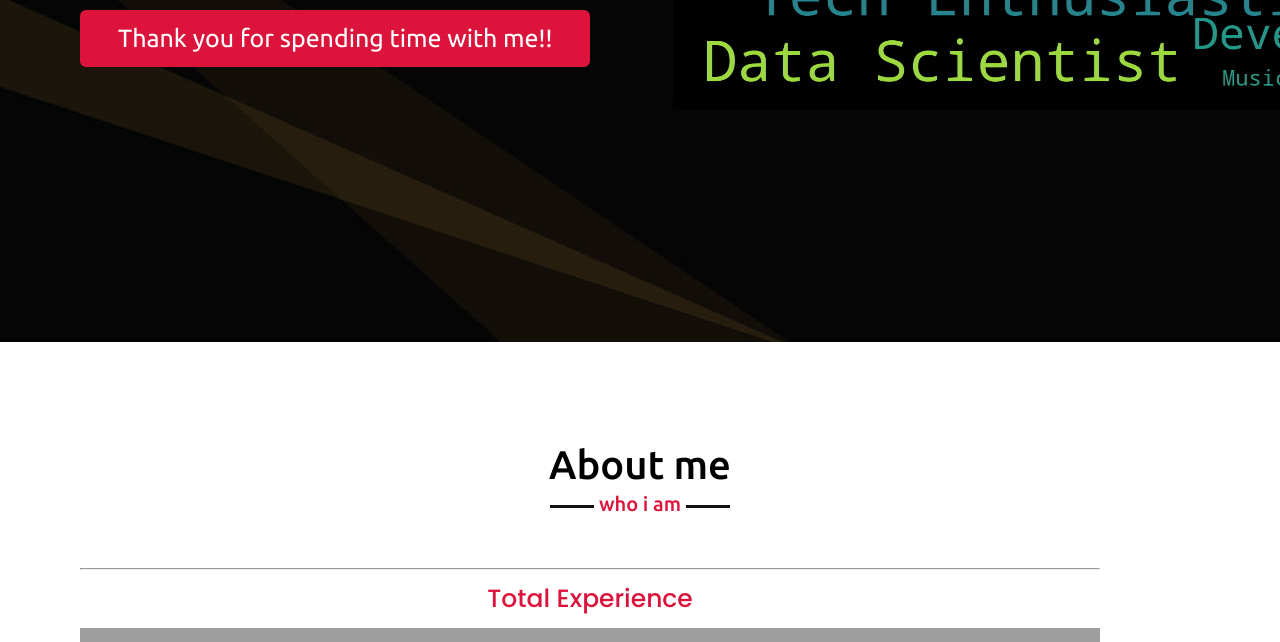
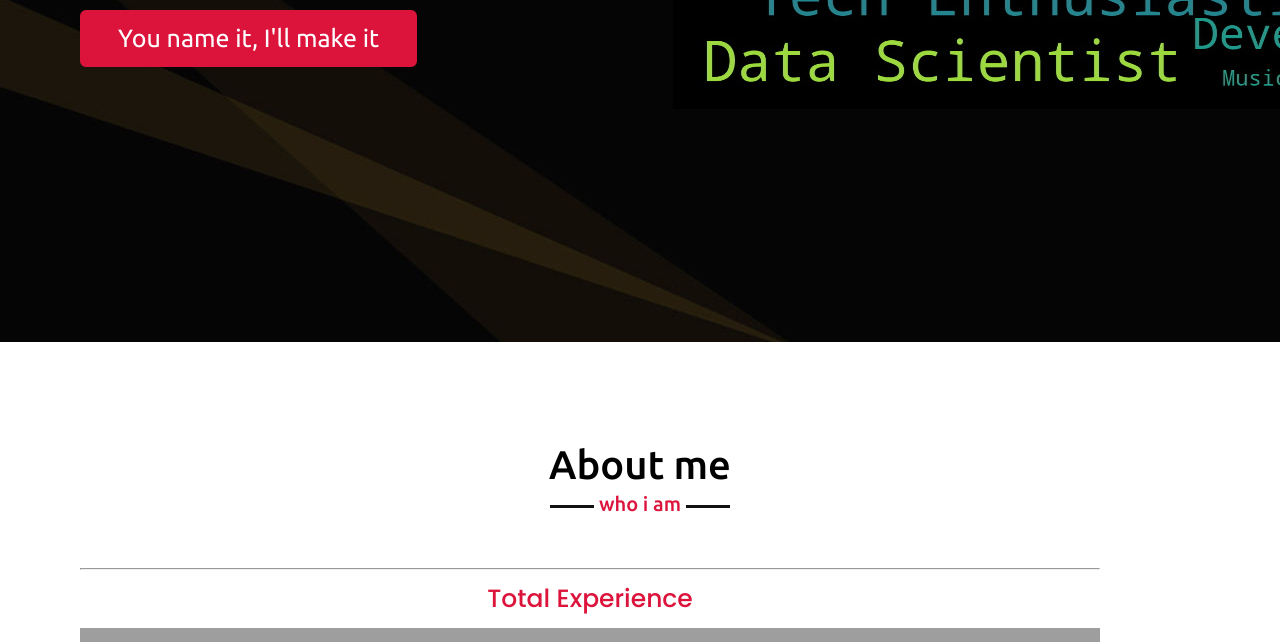
Before and after one commit to talk2sunil83/talk2sunil83.github.io, a plain HTML site: page index.html in a window 1280 px wide. Shown: the part 458-1100 px from the top of the page. Drawn offline with nearby package versions, Linux system fonts and the light colour scheme; grey boxes are pictures that could not be loaded.

Commit message:
Update index.html

```diff
--- a/index.html
+++ b/index.html
@@ -45,7 +45,7 @@
                 <div class="text-1">Hello, my name is</div>
                 <div class="text-2">Sunil</div>
                 <div class="text-3">And I'm a <span class="typing"></span></div>
-                <a href="#">Thank you for spending time with me!!</a>
+                <a href="#">You name it, I'll make it</a>
             </div>
         </div>
     </section>
```
